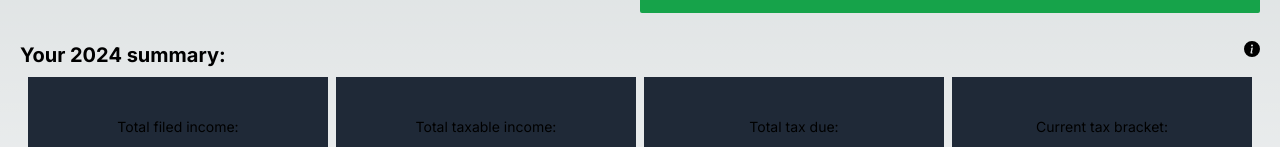
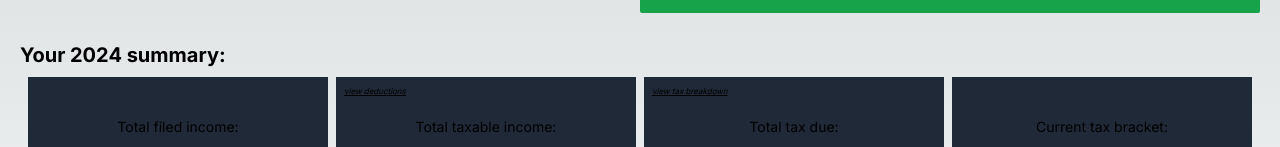
Before and after one commit to Ay-slim/tax_ui, a Next.js app: page /dashboard in a window 1280 px wide. Shown: the part 219-366 px from the top of the page. Built offline with nearby package versions, Linux system fonts and the light colour scheme; no server answers.

Commit message:
Pass more info data to summary cards

```diff
--- a/src/components/Dashboard.tsx
+++ b/src/components/Dashboard.tsx
@@ -3,19 +3,16 @@
 import { useEffect, useState } from "react";
 import { FiPlus } from "react-icons/fi";
 import FileIncome from "./FileIncome";
-import { fetchCountryBrackets, fetchDashboardData } from "@/data/api_calls";
-import { formatDate2 } from "@/data/utils";
+import { fetchDashboardData } from "@/data/api_calls";
+import { formatDate2, taxAndDeductionInfoColumns } from "@/data/utils";
 import { styles } from "@/styles";
 import { signOut, useSession } from "next-auth/react";
 import SummaryCard from "./SummaryCard";
-import { BsInfoCircleFill } from "react-icons/bs";
-import Brackets from "./Brackets";
 import { DashboardData } from "@/data/types";
 
 const Dashboard = () => {
   const [clickedNew, setClickedNew] = useState<boolean>(false);
   const [dashboardData, setDashboardData] = useState<DashboardData>();
-  const [brackets, setBrackets] = useState<string[]>([]);
   const [currentYear, setCurrentYear] = useState<number>(new Date().getFullYear());
   const [currentCountry, setCurrentCountry] = useState<string>(dashboardData ? dashboardData?.summary?.country : "");
   const { data: session } = useSession();
@@ -29,8 +26,7 @@ const Dashboard = () => {
     dashboardUseEffect()
   }, [clickedNew, currentYear])
   return (
-    <>{clickedNew ? (<FileIncome user_id={session?.user?._id} country_id={dashboardData?.summary?.country_id as string} setClickedNew={setClickedNew} />) :
-    brackets && brackets.length ? (<Brackets name={dashboardData?.summary?.country!} brackets={brackets} setBrackets={setBrackets} />) :
+    <div>{clickedNew ? (<FileIncome user_id={session?.user?._id} country_id={dashboardData?.summary?.country_id as string} setClickedNew={setClickedNew} />) :
     (<main className="flex min-h-screen flex-col items-center mx-5">
       <div className="flex w-full h-28 items-center justify-center">
         <h1 className="text-7xl"><strong>Taxify</strong></h1>
@@ -100,15 +96,55 @@ const Dashboard = () => {
       <div className="flex flex-col w-full h-40 mt-5">
         <div className="flex">
           <p className="h-1/6 text-xl"><strong>{`Your ${currentYear} summary:`} </strong></p>
-          <BsInfoCircleFill className="ml-auto cursor-pointer" onClick={async() => {
-            const bracketsInfo = await fetchCountryBrackets({_id: dashboardData?.summary.country_id!});
-            setBrackets(bracketsInfo);
-          }}/>
         </div>
         <div className="flex flex-row h-5/6 gap-2 m-2">
-          <SummaryCard title={"Total filed income"} value={`${dashboardData ? dashboardData?.summary?.total_income?.toLocaleString() : 0} ${dashboardData?.summary?.currency}`}/>
-          <SummaryCard title={"Total taxable income"} value={`${dashboardData ? dashboardData?.summary?.total_taxed_income?.toLocaleString() : 0} ${dashboardData?.summary?.currency}`}/>
-          <SummaryCard title={"Total tax due"} value={`${dashboardData ? dashboardData?.summary?.total_deducted_tax?.toLocaleString() : 0} ${dashboardData?.summary?.currency}`}/>
+          <SummaryCard title={"Total filed income"} value={`${dashboardData?.summary?.total_income?.toLocaleString() || 0} ${dashboardData?.summary?.currency}`}/>
+          <SummaryCard
+            title={"Total taxable income"}
+            value={`${dashboardData ? dashboardData?.summary?.total_taxed_income?.toLocaleString() : 0} ${dashboardData?.summary?.currency}`}
+            infoText="view deductions"
+            info={{
+              title: "Deductions and Exemptions",
+              dataSource: dashboardData!?.summary?.deductions?.map((ded, idx) => {
+                return {
+                  key: String(idx),
+                  amount: `${ded.amount?.toLocaleString() || 0}`,
+                  reason: ded.reason,
+                  description: ded.description,
+                }
+              }),
+              columns: [
+                {
+                  title: `Amount (${dashboardData?.summary?.currency})`,
+                  dataIndex: 'amount',
+                  key: 'amount',
+                }, ...taxAndDeductionInfoColumns,
+            ],
+            }}
+          />
+          <SummaryCard
+            title={"Total tax due"}
+            value={`${dashboardData ? dashboardData?.summary?.total_deducted_tax?.toLocaleString() : 0} ${dashboardData?.summary?.currency}`}
+            infoText="view tax breakdown"
+            info={{
+              title: "Taxes",
+              dataSource: dashboardData!?.summary?.taxes?.map((tax, idx) => {
+                return {
+                  key: String(idx),
+                  amount: `${tax.amount?.toLocaleString() || 0}`,
+                  reason: tax.reason,
+                  description: tax.description,
+                }
+              }),
+              columns: [
+                {
+                  title: `Amount (${dashboardData?.summary?.currency})`,
+                  dataIndex: 'amount',
+                  key: 'amount',
+                }, ...taxAndDeductionInfoColumns,
+            ],
+            }}
+          />
           <SummaryCard title={"Current tax bracket"} value={`${dashboardData?.summary?.current_tax_bracket || "N/A"}`}/>
         </div>
         {/* {dashboardData?.summary.total_taxed_income} */}
@@ -208,7 +244,7 @@ const Dashboard = () => {
         </div>
       </div>
     </main>)}
-    </>
+    </div>
   );
 };
 
```
